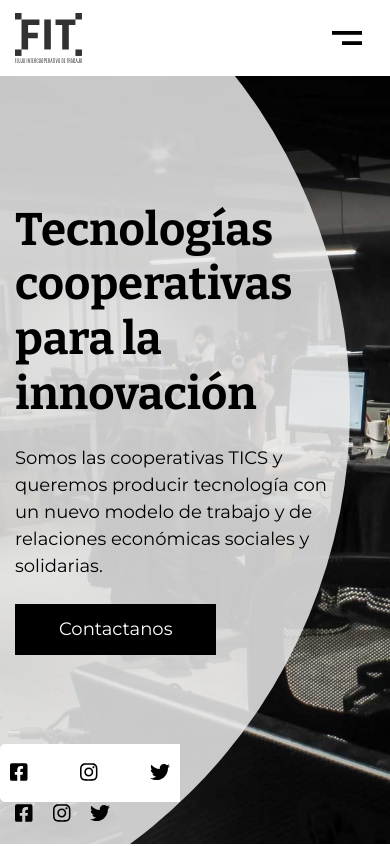
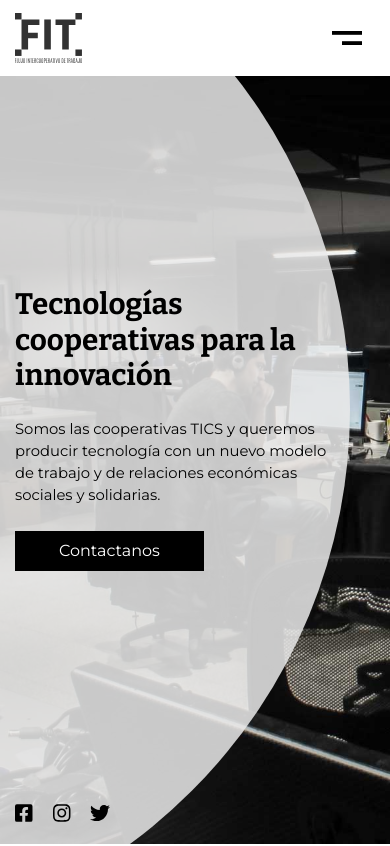
Before and after one commit to nayracoop/fit-web, a Vue app: page / in a window 390 px wide. Shown: the top 846 px of the page. Built offline with nearby package versions, Linux system fonts and the light colour scheme.

Commit message:
Header and cover CSS responsive fixes

```diff
--- a/assets/scss/main.scss
+++ b/assets/scss/main.scss
@@ -570,6 +570,7 @@ footer {
         font-size: 1.65rem;
     }
     #cover {
+        .cover-info {
             h2 {
                 padding-top: 60px;
                 font-size: 1.85rem;
@@ -580,6 +581,7 @@ footer {
             .btn {
                 font-size: 1rem;
                 padding: .5rem 2.75rem;
+            }
         }
     }
 
--- a/src/components/Cover.vue
+++ b/src/components/Cover.vue
@@ -12,7 +12,7 @@
           <p class="mb-4">
             {{ $t('cover.content') }}
           </p>
-          <b-button href="#">
+          <b-button href="#contact">
             {{ $t('cover.btn-text') }}
           </b-button>
         </b-col>
--- a/src/components/Header.vue
+++ b/src/components/Header.vue
@@ -84,7 +84,6 @@
             </b-collapse>
           </b-navbar>
         </b-col>
-        <social-media />
       </b-row>
     </b-container>
   </header>
```
Lines whose indentation alone changed are shown as unchanged.
